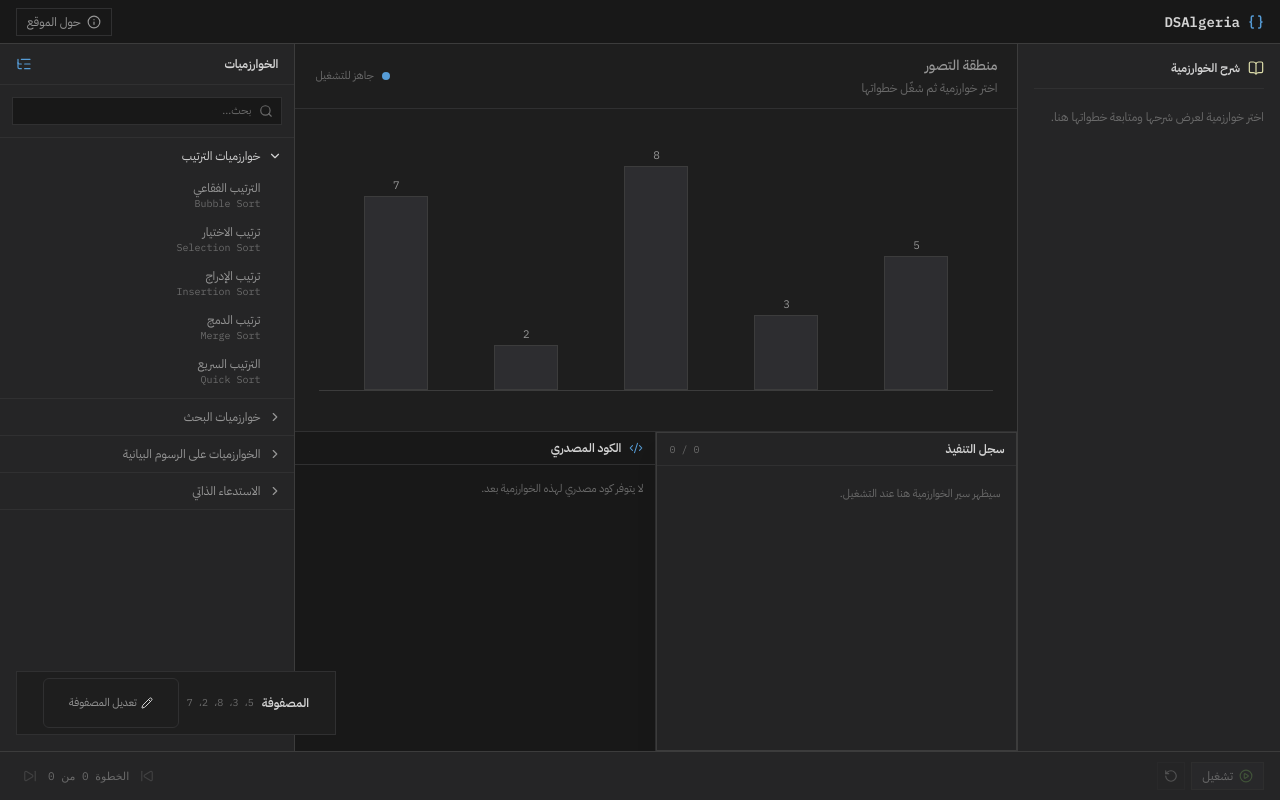
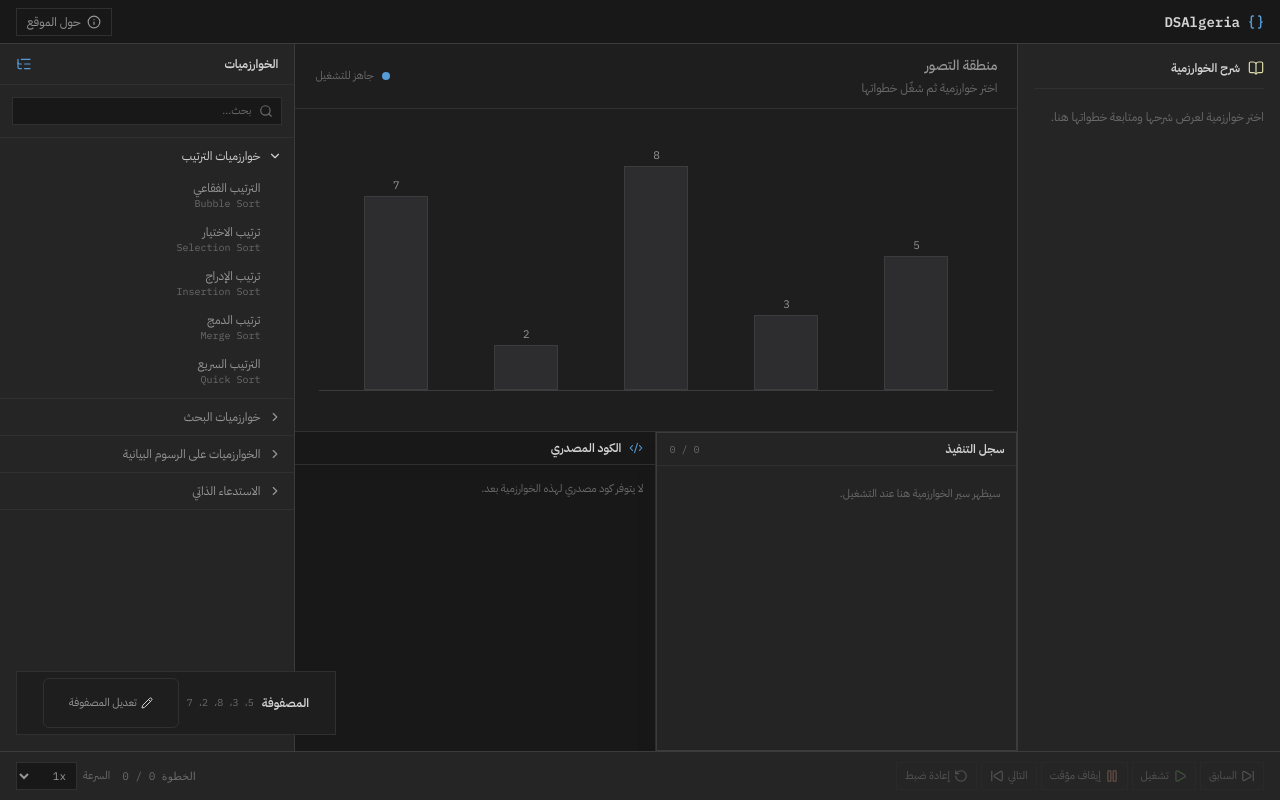
Before and after one commit to BenzidaneMo/DSAlgeria, a React (Vite) app: page / in a window 1280 px wide. Built offline with nearby package versions, Linux system fonts and the light colour scheme.

Commit message:
feat: enhance ExplanationPanel and ControlBar with current step messaging and Improving the bottom controls

```diff
--- a/src/components/explanation/ExplanationPanel.jsx
+++ b/src/components/explanation/ExplanationPanel.jsx
@@ -1,13 +1,13 @@
 import { BookOpen } from "lucide-react";
 
-export default function ExplanationPanel() {
+export default function ExplanationPanel({ selectedAlgorithm, currentStep }) {
   return (
     <section className="min-h-0 overflow-auto border-e border-border bg-bg-panel p-4" aria-labelledby="explanation-heading">
       <div className="mb-4 flex items-center gap-2 border-b border-border-subtle pb-3">
         <BookOpen className="h-4 w-4 text-accent-yellow" strokeWidth={1.8} />
         <h2 id="explanation-heading" className="text-xs font-semibold text-text-primary">شرح الخوارزمية</h2>
       </div>
-      <p className="text-xs leading-6 text-text-muted">اختر خوارزمية لعرض شرحها ومتابعة خطواتها هنا.</p>
+      <p className="text-xs leading-6 text-text-muted">{currentStep?.message ?? selectedAlgorithm?.description ?? "اختر خوارزمية لعرض شرحها ومتابعة خطواتها هنا."}</p>
     </section>
   );
 }
--- a/src/components/layout/ControlBar.jsx
+++ b/src/components/layout/ControlBar.jsx
@@ -1,27 +1,41 @@
-import { CirclePause, CirclePlay, RotateCcw, SkipBack, SkipForward } from "lucide-react";
+import { Pause, Play, RotateCcw, SkipBack, SkipForward } from "lucide-react";
 
 export default function ControlBar({ player }) {
-  const { isPlaying, currentStepIndex, totalSteps, canGoNext, canGoPrevious } = player;
+  const { isPlaying, currentStepIndex, totalSteps, canGoNext, canGoPrevious, speed } = player;
+  const speedOptions = [0.5, 1, 1.5, 2];
 
   return (
     <section className="flex h-12 shrink-0 items-center justify-between bg-bg-panel px-4" aria-label="أدوات الخوارزمية">
-      <div className="flex items-center gap-1.5">
-        <button type="button" onClick={isPlaying ? player.pause : player.play} disabled={!isPlaying && !canGoNext} className="flex h-7 items-center gap-1.5 border border-border bg-bg-elevated px-2.5 text-xs text-text-primary hover:bg-bg-hover disabled:cursor-not-allowed disabled:opacity-40" aria-label={isPlaying ? "إيقاف الخوارزمية" : "تشغيل الخوارزمية"}>
-          {isPlaying ? <CirclePause className="h-3.5 w-3.5 text-accent-orange" /> : <CirclePlay className="h-3.5 w-3.5 text-accent-green" />}
-          {isPlaying ? "إيقاف" : "تشغيل"}
+      <div className="flex items-center gap-1">
+        <button type="button" onClick={player.previous} disabled={!canGoPrevious} className="flex h-7 items-center gap-1 border border-border-subtle px-2 text-[11px] text-text-secondary hover:bg-bg-hover hover:text-text-primary disabled:cursor-not-allowed disabled:opacity-40" aria-label="السابق">
+          <SkipForward className="h-3.5 w-3.5" />
+          السابق
         </button>
-        <button type="button" onClick={player.reset} disabled={currentStepIndex < 0} className="flex h-7 w-7 items-center justify-center border border-border-subtle text-text-secondary hover:bg-bg-hover hover:text-text-primary disabled:cursor-not-allowed disabled:opacity-40" aria-label="إعادة التعيين">
+        <button type="button" onClick={player.play} disabled={isPlaying || !canGoNext} className="flex h-7 items-center gap-1 border border-border-subtle px-2 text-[11px] text-text-secondary hover:bg-bg-hover hover:text-text-primary disabled:cursor-not-allowed disabled:opacity-40" aria-label="تشغيل">
+          <Play className="h-3.5 w-3.5 text-accent-green" />
+          تشغيل
+        </button>
+        <button type="button" onClick={player.pause} disabled={!isPlaying} className="flex h-7 items-center gap-1 border border-border-subtle px-2 text-[11px] text-text-secondary hover:bg-bg-hover hover:text-text-primary disabled:cursor-not-allowed disabled:opacity-40" aria-label="إيقاف مؤقت">
+          <Pause className="h-3.5 w-3.5 text-accent-orange" />
+          إيقاف مؤقت
+        </button>
+        <button type="button" onClick={player.next} disabled={!canGoNext} className="flex h-7 items-center gap-1 border border-border-subtle px-2 text-[11px] text-text-secondary hover:bg-bg-hover hover:text-text-primary disabled:cursor-not-allowed disabled:opacity-40" aria-label="التالي">
+          التالي
+          <SkipBack className="h-3.5 w-3.5" />
+        </button>
+        <button type="button" onClick={player.reset} disabled={currentStepIndex < 0} className="flex h-7 items-center gap-1 border border-border-subtle px-2 text-[11px] text-text-secondary hover:bg-bg-hover hover:text-text-primary disabled:cursor-not-allowed disabled:opacity-40" aria-label="إعادة ضبط">
           <RotateCcw className="h-3.5 w-3.5" />
+          إعادة ضبط
         </button>
       </div>
-      <div className="flex items-center gap-1 text-text-muted">
-        <button type="button" onClick={player.next} disabled={!canGoNext} className="flex h-7 w-7 items-center justify-center hover:bg-bg-hover hover:text-text-primary disabled:cursor-not-allowed disabled:opacity-40" aria-label="الخطوة التالية">
-          <SkipBack className="h-3.5 w-3.5" />
-        </button>
-        <span className="min-w-20 text-center font-mono text-[11px]">الخطوة {Math.max(currentStepIndex + 1, 0)} من {totalSteps}</span>
-        <button type="button" onClick={player.previous} disabled={!canGoPrevious} className="flex h-7 w-7 items-center justify-center hover:bg-bg-hover hover:text-text-primary disabled:cursor-not-allowed disabled:opacity-40" aria-label="الخطوة السابقة">
-          <SkipForward className="h-3.5 w-3.5" />
-        </button>
+      <div className="flex items-center gap-3 text-text-muted">
+        <span className="font-mono text-[11px] hover:cursor-default">الخطوة {Math.max(currentStepIndex + 1, 0)} / {totalSteps}</span>
+        <label className="flex items-center gap-1.5 text-[11px]">
+          <span>السرعة</span>
+          <select value={speed} onChange={(event) => player.setSpeed(Number(event.target.value))} className="h-7 border border-border-subtle bg-bg-inset px-1.5 font-mono text-[11px] text-text-secondary outline-none" aria-label="سرعة التشغيل">
+            {speedOptions.map((option) => <option key={option} value={option}>{option}x</option>)}
+          </select>
+        </label>
       </div>
     </section>
   );
--- a/src/components/layout/MainWorkspace.jsx
+++ b/src/components/layout/MainWorkspace.jsx
@@ -10,7 +10,7 @@ export default function MainWorkspace({ selectedAlgorithm, onSelectAlgorithm, cu
 
   return (
     <main className="relative grid min-h-0 flex-1 grid-cols-[minmax(190px,0.8fr)_minmax(0,2.2fr)_minmax(210px,0.9fr)] overflow-hidden border-b border-border" aria-label="مساحة العمل الرئيسية">
-        <ExplanationPanel array={array} />
+        <ExplanationPanel array={array} selectedAlgorithm={selectedAlgorithm} currentStep={currentStep} />
         <VisualizationPanel selectedAlgorithm={selectedAlgorithm} currentStep={currentStep} steps={steps} currentStepIndex={currentStepIndex} executionLog={executionLog} array={array} />
         <AlgorithmSidebar selectedAlgorithm={selectedAlgorithm} onSelectAlgorithm={onSelectAlgorithm} />
         <div className="absolute bottom-4 left-4 flex items-center justify-center w-xs gap-2 border border-border-subtle p-1.5 bg-bg-app">
--- a/src/engine/algorithmPlayer.js
+++ b/src/engine/algorithmPlayer.js
@@ -20,6 +20,7 @@ export function useAlgorithmPlayer({ steps = [], interval = DEFAULT_INTERVAL } =
   const [currentStepIndex, setCurrentStepIndex] = useState(-1);
   const [isPlaying, setIsPlaying] = useState(false);
   const [executionLog, setExecutionLog] = useState([]);
+  const [speed, setSpeed] = useState(1);
 
   useEffect(() => {
     setCurrentStepIndex(-1);
@@ -42,10 +43,10 @@ export function useAlgorithmPlayer({ steps = [], interval = DEFAULT_INTERVAL } =
         recordStep(setExecutionLog, steps, nextIndex);
         return nextIndex;
       });
-    }, interval);
+    }, interval / speed);
 
     return () => window.clearInterval(timerId);
-  }, [interval, isPlaying, steps]);
+  }, [interval, isPlaying, speed, steps]);
 
   function next() {
     const nextIndex = Math.min(currentStepIndex + 1, steps.length - 1);
@@ -79,6 +80,7 @@ export function useAlgorithmPlayer({ steps = [], interval = DEFAULT_INTERVAL } =
     currentStep: currentStepIndex >= 0 ? steps[currentStepIndex] : null,
     currentStepIndex,
     totalSteps: steps.length,
+    speed,
     executionLog,
     isPlaying,
     canGoNext: currentStepIndex < steps.length - 1,
@@ -88,5 +90,6 @@ export function useAlgorithmPlayer({ steps = [], interval = DEFAULT_INTERVAL } =
     play,
     pause,
     reset,
+    setSpeed,
   };
 }
```
